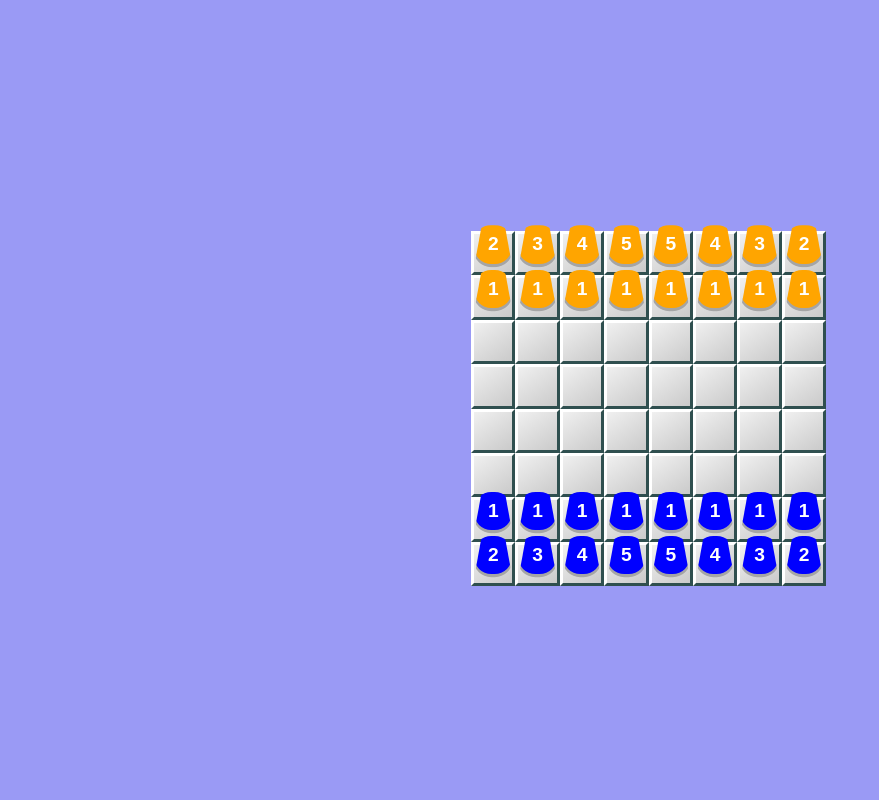
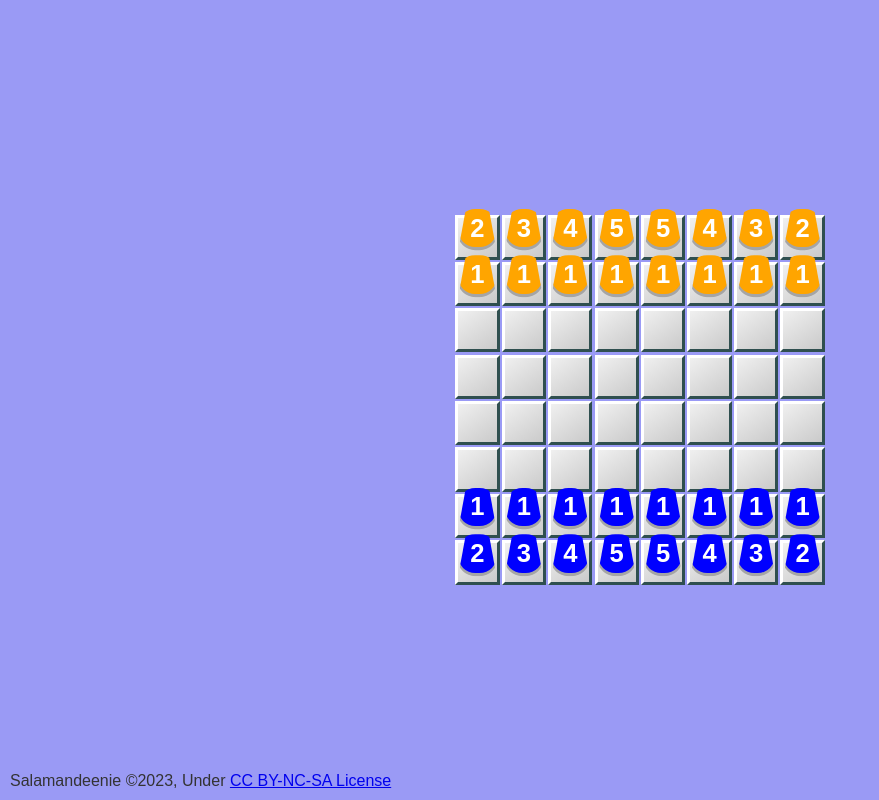
Before and after one commit to Salamandeenie/Chesstack, a plain HTML site: page index.html in a window 1280 px wide. Both pictures are taken after a click on the button "Start Game". Shown: the whole page, without its empty margins (0-879 px from the left). Drawn offline with Linux system fonts and the light colour scheme.

Commit message:
Copyright is fun

```diff
--- a/CSS/default.css
+++ b/CSS/default.css
@@ -14,11 +14,7 @@ body {
   position: absolute;
   gap: 0;
   padding: 0;
-  background: #e0e0e0;
   text-align: center;
-  min-width: 12vw; /* Adjust as needed */
-  max-width: 80vw; /* Adjust as needed */
-  width: auto;
   margin: auto;
 }
 
@@ -31,7 +27,7 @@ body {
     text-align: center;
     justify-self: center;
     align-self: center;
-    font-size: 1.5vw;
+    font-size: 2vw;
     font-weight: bold;
     display: flex;
     justify-content: center;
--- a/JS/functions.js
+++ b/JS/functions.js
@@ -90,8 +90,8 @@
 
         // Clear the existing content
         gameBoard.innerHTML = '';
-        gameBoard.style.width = 3.3 * boardSize +'vw';
-        gameBoard.style.height = 3.3 * boardSize +'vw';
+        gameBoard.style.width = 3.63 * boardSize +'vw';
+        gameBoard.style.height = 3.63 * boardSize +'vw';
 
         // Loop through all possible positions on the board
         for (let row = 0; row < boardSize; row++) {
--- a/index.html
+++ b/index.html
@@ -31,6 +31,10 @@
 
 <div id="game-board"></div>
 
+<div style="position: fixed; bottom: 10px; left: 10px; font-size: 1em; color: #333;">
+  Salamandeenie ©2023, Under <a href="https://creativecommons.org/licenses/by-nc-sa/4.0/" target="_blank">CC BY-NC-SA License</a>
+</div>
+
 <script src="JS/variables.js"></script>
 <script src="JS/functions.js"></script>
 <script src="JS/bridge.js"></script>
```
